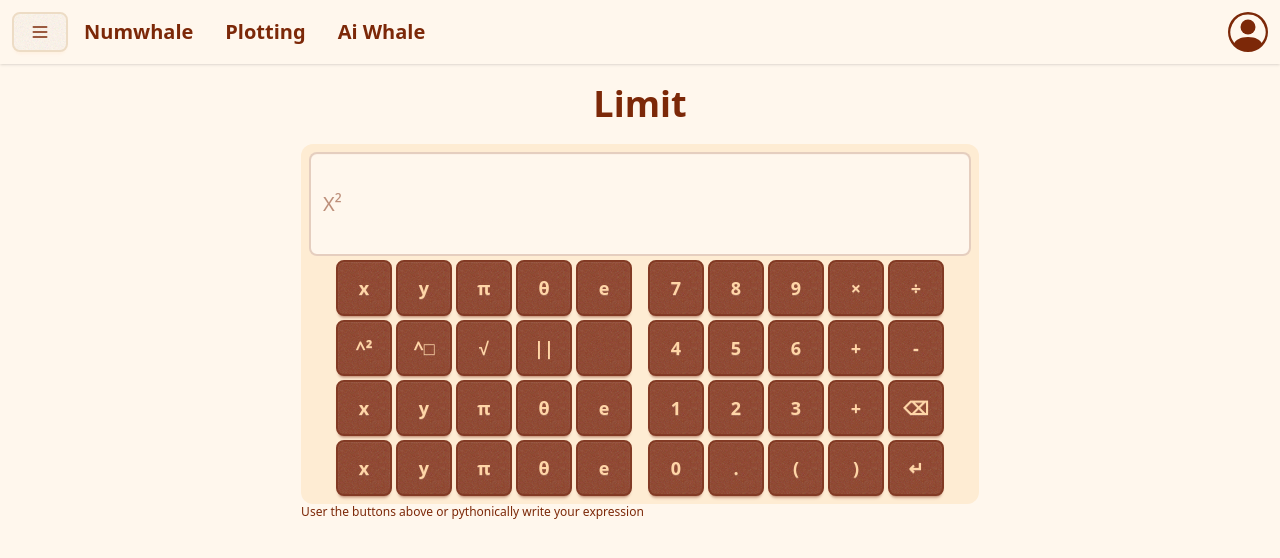
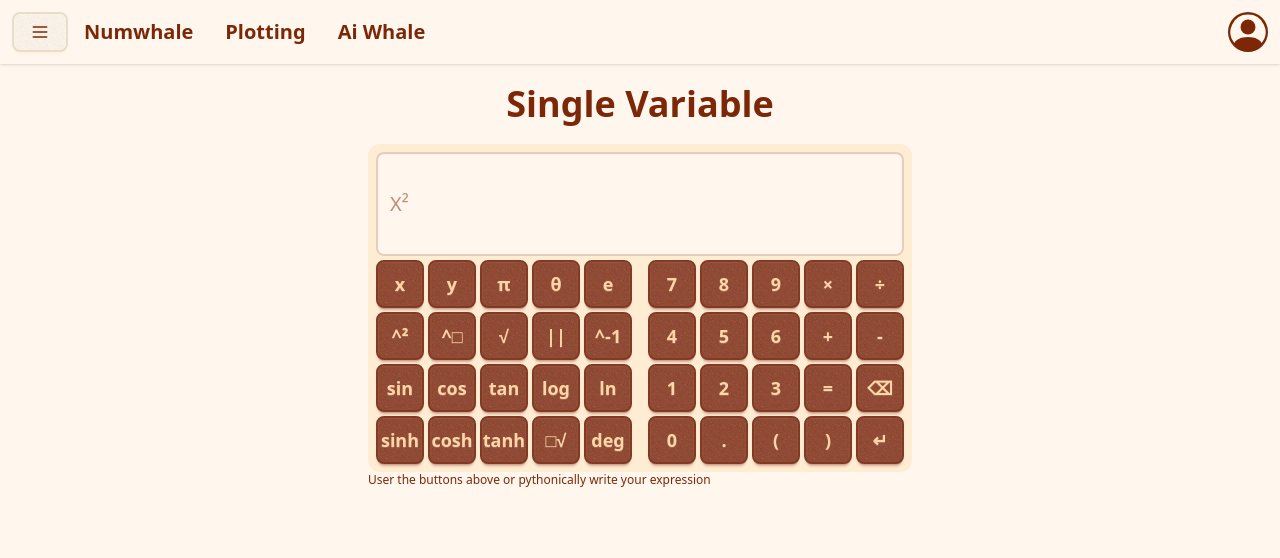
Before and after one commit to Guidjy/numwhale, a React (Vite) app in the folder frontend/: page /calculus/single_variable in a window 1280 px wide. Shown: the top 558 px of the page. Built offline with nearby package versions, Linux system fonts and the light colour scheme.

Commit message:
calculator done

```diff
--- a/frontend/src/components/Calculator.jsx
+++ b/frontend/src/components/Calculator.jsx
@@ -1,7 +1,7 @@
 export default function Calculator() {
   return (
     <>
-      <div className="flex flex-col items-center bg-base-200 p-2 rounded-xl w-full md:w-10/12 ">
+      <div className="flex flex-col items-center bg-base-200 p-2 rounded-xl w-full">
         {/*textarea*/}
         <textarea className="textarea resize-none w-full text-xl pt-9" placeholder="X²"></textarea>
 
@@ -21,21 +21,21 @@
               <div><CalculatorButton symbol={"^□"} /></div>
               <div><CalculatorButton symbol={"√"} /></div>
               <div><CalculatorButton symbol={"||"} /></div>
-              <div><CalculatorButton symbol={" "} /></div>
+              <div><CalculatorButton symbol={"^-1"} /></div>
             </div>
             <div className="grid grid-cols-5 gap-1 mt-1">
-              <div><CalculatorButton symbol={"x"} /></div>
-              <div><CalculatorButton symbol={"y"} /></div>
-              <div><CalculatorButton symbol={"π"} /></div>
-              <div><CalculatorButton symbol={"θ"} /></div>
-              <div><CalculatorButton symbol={"e"} /></div>
+              <div><CalculatorButton symbol={"sin"} /></div>
+              <div><CalculatorButton symbol={"cos"} /></div>
+              <div><CalculatorButton symbol={"tan"} /></div>
+              <div><CalculatorButton symbol={"log"} /></div>
+              <div><CalculatorButton symbol={"ln"} /></div>
             </div>
             <div className="grid grid-cols-5 gap-1 mt-1">
-              <div><CalculatorButton symbol={"x"} /></div>
-              <div><CalculatorButton symbol={"y"} /></div>
-              <div><CalculatorButton symbol={"π"} /></div>
-              <div><CalculatorButton symbol={"θ"} /></div>
-              <div><CalculatorButton symbol={"e"} /></div>
+              <div><CalculatorButton symbol={"sinh"} /></div>
+              <div><CalculatorButton symbol={"cosh"} /></div>
+              <div><CalculatorButton symbol={"tanh"} /></div>
+              <div><CalculatorButton symbol={"□√"} /></div>
+              <div><CalculatorButton symbol={"deg"} /></div>
             </div>
           </div>
 
@@ -59,7 +59,7 @@
               <div><CalculatorButton symbol={"1"} /></div>
               <div><CalculatorButton symbol={"2"} /></div>
               <div><CalculatorButton symbol={"3"} /></div>
-              <div><CalculatorButton symbol={"+"} /></div>
+              <div><CalculatorButton symbol={"="} /></div>
               <div><CalculatorButton symbol={"⌫"} /></div>
             </div>
             <div className="grid grid-cols-5 gap-1 mt-1">
@@ -82,6 +82,6 @@
 
 function CalculatorButton({ symbol }) {
   return (
-    <button className="btn btn-accent w-11 md:w-12 lg:w-14 h-11 md:h-12 lg:h-14 text-lg">{ symbol }</button>
+    <button className="btn btn-accent w-10 md:w-11 lg:w-12 h-10 md:h-11 lg:h-12 text-lg">{ symbol }</button>
   )
 }
--- a/frontend/src/layouts/NumwhaleLayout.jsx
+++ b/frontend/src/layouts/NumwhaleLayout.jsx
@@ -1,14 +1,13 @@
 import MainLayout from "./MainLayout"
-import Calculator from "../components/Calculator"
 
 
-export default function NumwhaleLayout({ title }) {
+export default function NumwhaleLayout({ title, children }) {
   return (
     <MainLayout>
       <div className="w-full flex flex-col items-center">
         <div className="flex flex-col w-full md:w-10/12 lg:w-9/12 xl:w-8/12 items-center p-5">
           <h1 className="text-4xl font-bold mb-5">{title}</h1>
-          <Calculator />
+          <main>{children}</main>
         </div>
       </div>
     </MainLayout>
--- a/frontend/src/pages/SingleVarCalc.jsx
+++ b/frontend/src/pages/SingleVarCalc.jsx
@@ -1,10 +1,11 @@
 import NumwhaleLayout from "../layouts/NumwhaleLayout";
+import Calculator from "../components/Calculator";
 
 
 export default function SingleVarCalc() {
   return (
-    <NumwhaleLayout title={"Limit"}>
-      <h1>0-00-0</h1>
+    <NumwhaleLayout title={"Single Variable"}>
+      <Calculator />
     </NumwhaleLayout>
   )
 }
```
